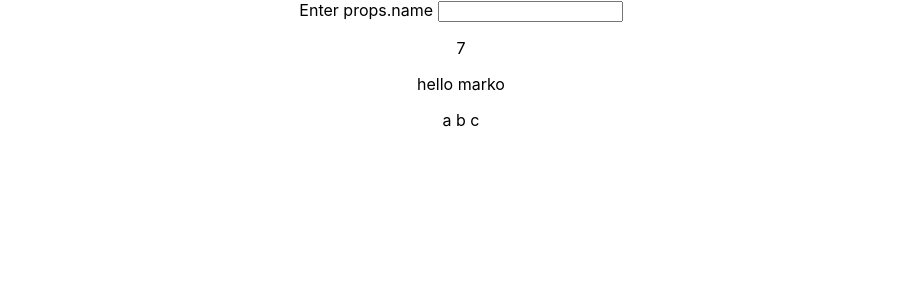
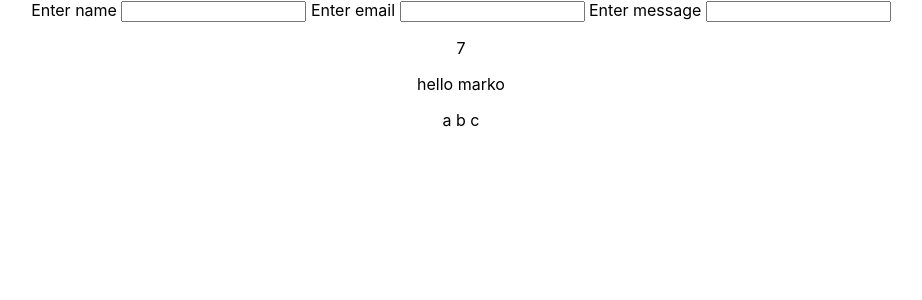
Before and after one commit to SdZika/react-practice-components, a React (Create React App) app: page / in a window 1280 px wide. Shown: the top 300 px of the page, without its empty margins (179-1101 px from the left). Built offline with nearby package versions, Linux system fonts and the light colour scheme.

Commit message:
done input with typescript

```diff
--- a/src/components/Contact/index.tsx
+++ b/src/components/Contact/index.tsx
@@ -1,7 +1,37 @@
+import { useState, FC } from "react";
 import { Input } from "../Input";
 
-export const Contact = () => {
-    return(
-        <Input name="name" />
+
+
+
+export const Contact: FC = () => {
+const [state, setState] = useState<{name:string, email: string, message: string}>({
+    name: "",
+    email: "",
+    message: ""
+}
+)
+
+const updatSet = (e: React.ChangeEvent<HTMLInputElement>) => {
+    const name = e.target.name;
+    const value = e.target.value;
+
+    setState((previusState) => ({
+        ...previusState,
+        [name]: value
+    }))
+
+    console.log(state.name)
+    console.log(state.email)
+    console.log(state.message)
+}
+
+    return (
+        <>
+            <Input name="name" change={updatSet} value={state.name}/>
+            <Input name="email" change={updatSet} value={state.email}/>
+            <Input name="message" change={updatSet} value={state.message}/>
+        </>
+
     )
 }
--- a/src/components/Input/index.tsx
+++ b/src/components/Input/index.tsx
@@ -1,5 +1,14 @@
-export const Input = (props: any)=> {
+import { FC } from "react";
+
+interface myProps {
+    name: string;
+    change: (e: React.ChangeEvent<HTMLInputElement>) => void;
+    value: string;
+
+}
+
+export const Input:FC<myProps> = ({name, change})=> {
     return(
-        <label> Enter props.name <input name={props.name} /></label>
+        <label> Enter {name} <input name={name} onChange={change}/></label>
     )
 }
```
